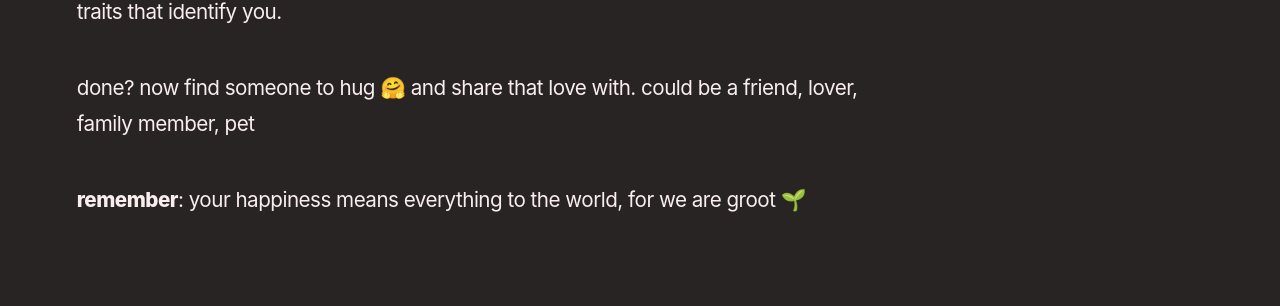
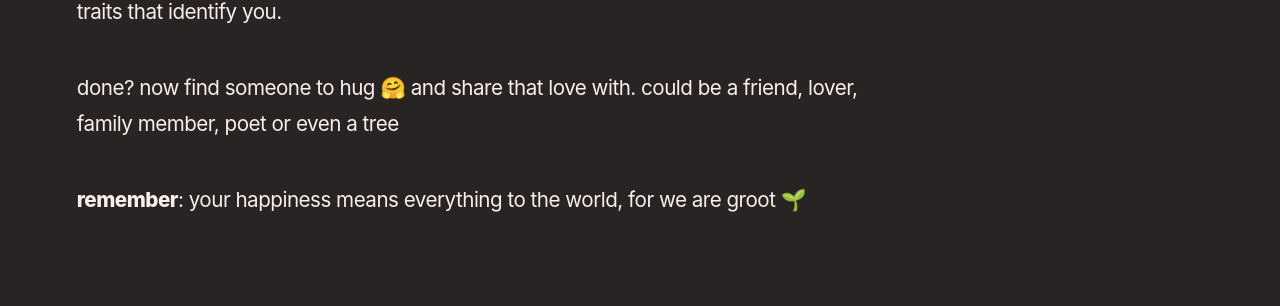
Before and after one commit to reddy2go/redgarden, a Jekyll site: the page built from _notes/origin story of play.md, in a window 1280 px wide. Shown: the part 414-720 px from the top of the page. Built offline with Jekyll 4.4.1, drawn with Linux system fonts in a browser that asks for light colours; some web fonts are replaced; Markdown is read by kramdown in place of the engine named in the settings.

Commit message:
auto commit

```diff
--- a/_notes/origin story of play.md
+++ b/_notes/origin story of play.md
@@ -74,6 +74,6 @@
 ---
 now turn off your phone, go take a good hard look in the mirror and smile at yourself, lovingly 🥰 spend 10 minutes admiring yourself, your physical, mental and spiritual traits that identify you.
 
-done? now find someone to hug 🤗 and share that love with. could be a friend, lover, family member, pet
+done? now find someone to hug 🤗 and share that love with. could be a friend, lover, family member, poet or even a tree
 
 **remember**: your happiness means everything to the world, for we are groot 🌱
```
